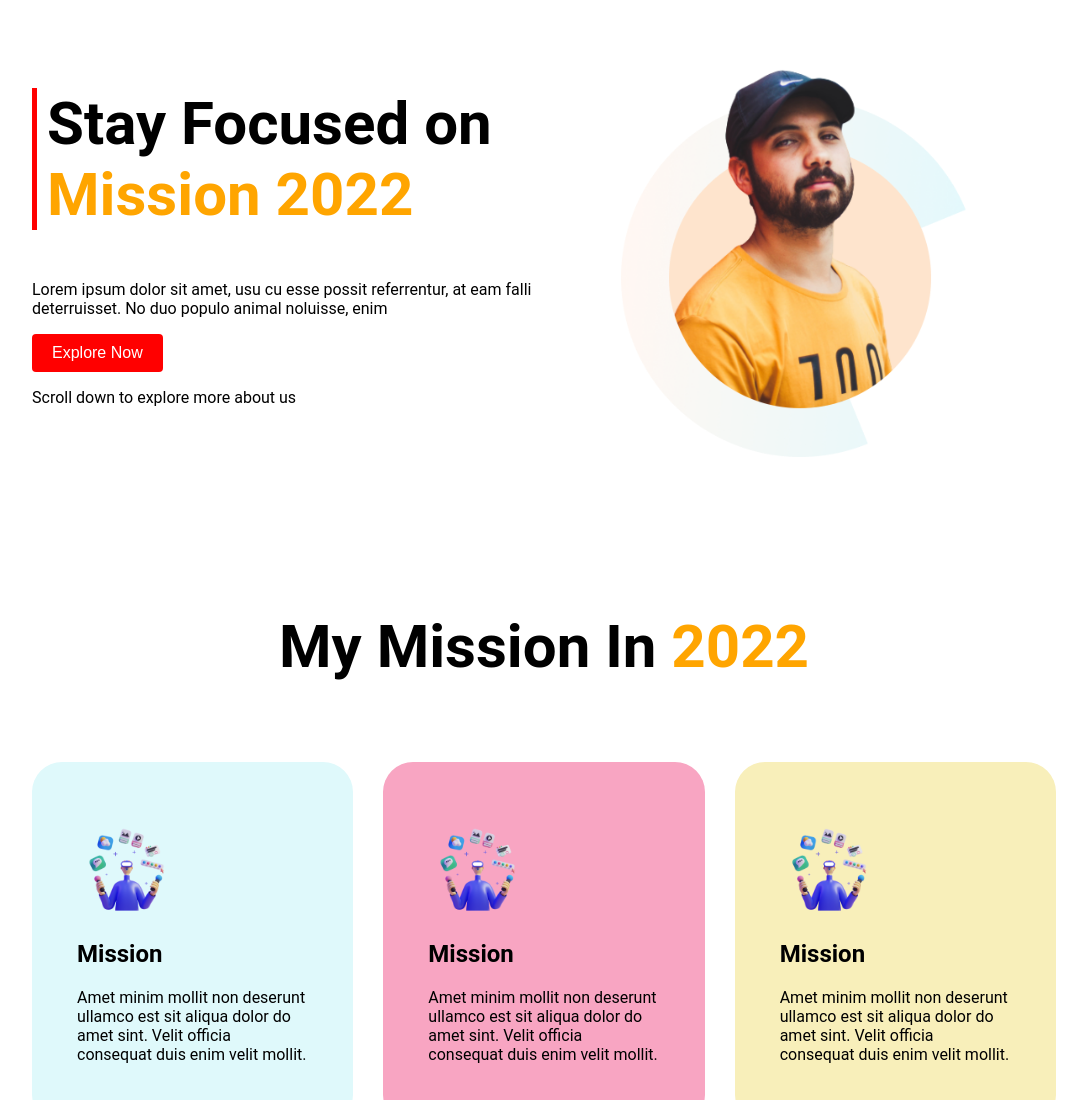
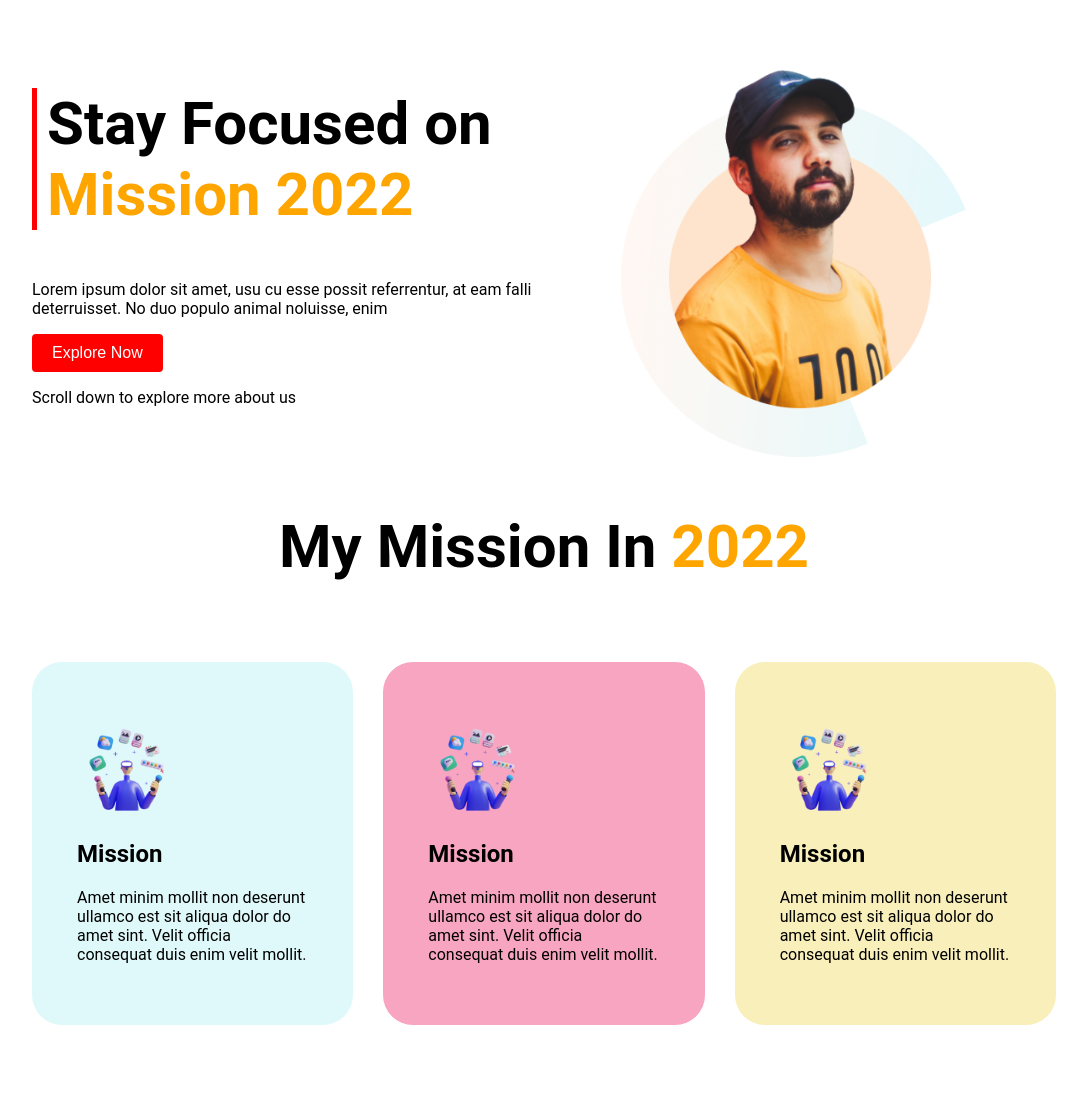
Before and after one commit to shafayet-hossaing/Personal-Web, a plain HTML site: page index.html in a window 1280 px wide. Shown: the top 1100 px of the page, without its empty margins (96-1183 px from the left). Drawn offline with Linux system fonts and the light colour scheme.

Commit message:
almost done

```diff
--- a/index.html
+++ b/index.html
@@ -4,7 +4,7 @@
     <meta charset="UTF-8">
     <meta http-equiv="X-UA-Compatible" content="IE=edge">
     <meta name="viewport" content="width=device-width, initial-scale=1.0">
-    <title>Document</title>
+    <title>Personal Profile</title>
     <link rel="stylesheet" href="style.css">
 </head>
 <body>
--- a/style.css
+++ b/style.css
@@ -27,7 +27,6 @@ p{
 #first-section{
     display: flex;
     align-items: center;
-    padding-bottom: 100px;
 }
 #first-section .left-border{
     border-left: 5px solid red;
```
